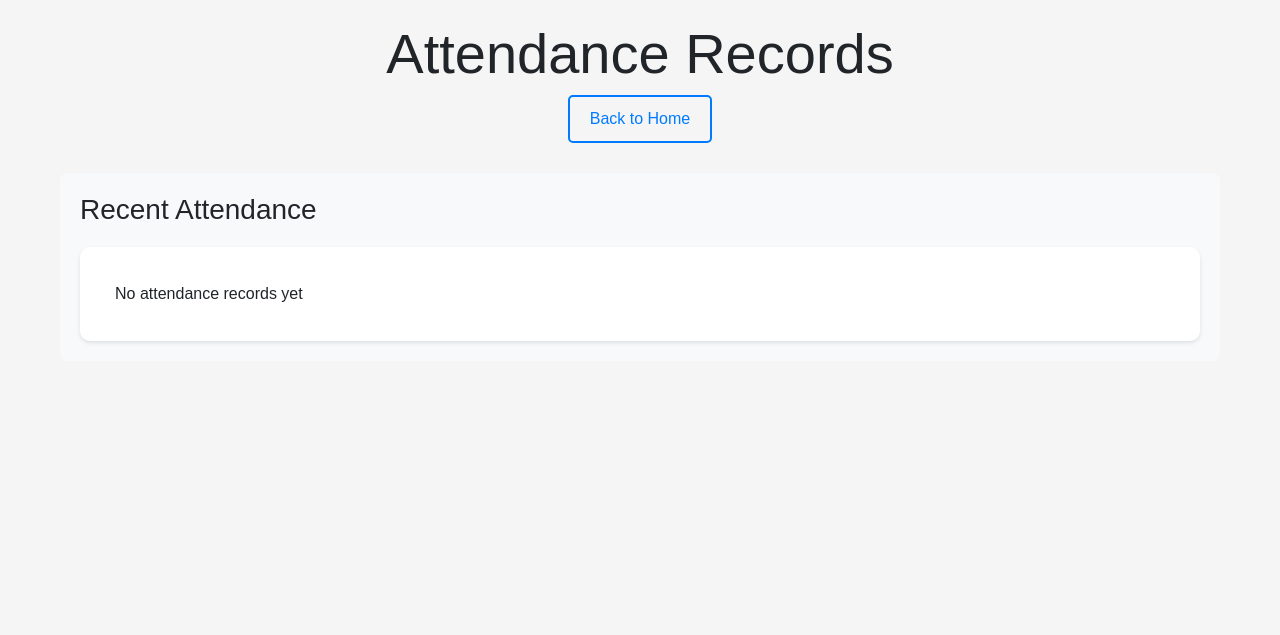
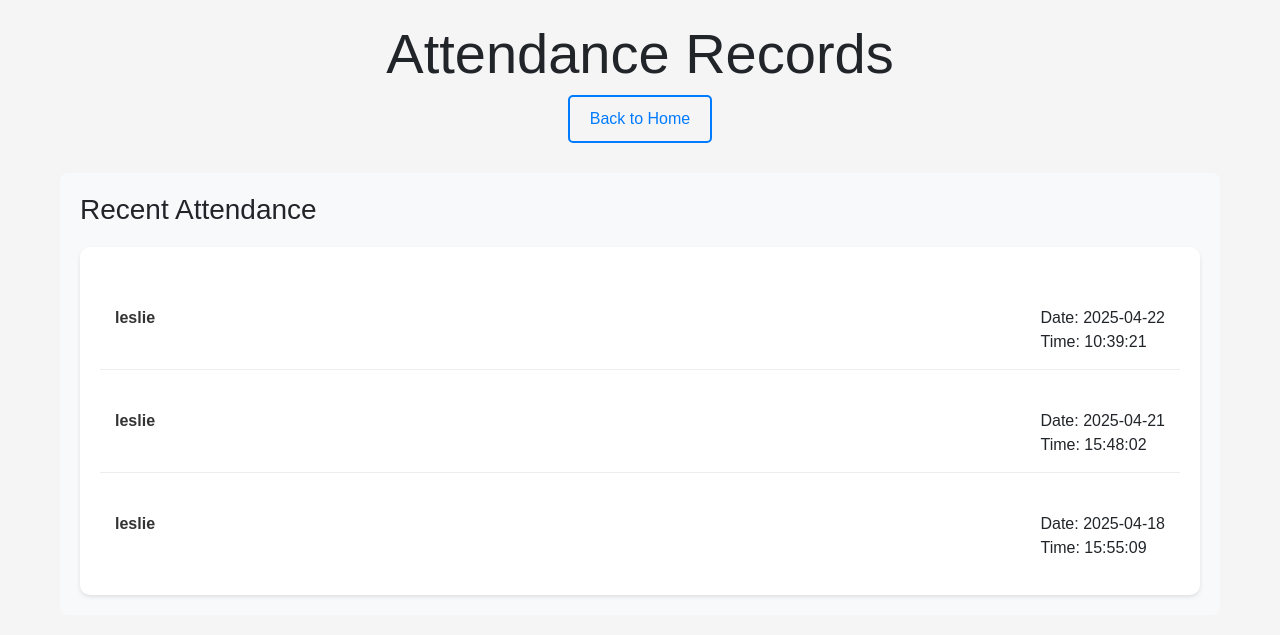
Before and after one commit to lesprgm/Smart-Face-Attendance, a Flask app: page /attendance in a window 1280 px wide. Shown: the top 635 px of the page. Run offline with Flask 3, Linux system fonts and the light colour scheme.

Commit message:
Fixed attendance display issues

```diff
--- /dev/null
+++ b/static/attendance/2025-04-21.json
@@ -0,0 +1,7 @@
+[
+    {
+        "name": "leslie",
+        "date": "2025-04-21",
+        "time": "15:48:02"
+    }
+]
--- /dev/null
+++ b/static/attendance/2025-04-22.json
@@ -0,0 +1,7 @@
+[
+    {
+        "name": "leslie",
+        "date": "2025-04-22",
+        "time": "10:39:21"
+    }
+]
--- a/templates/attendance.html
+++ b/templates/attendance.html
@@ -17,12 +17,14 @@
         <div class="attendance-container">
             <h3>Recent Attendance</h3>
             <div class="attendance-list">
-                {% if records %}
-                    {% for record in records %}
+                {% if attendance %}
+                    {% for record in attendance %}
                         <div class="attendance-item">
-                            <strong>{{ record.name }}</strong> - {{ record.time }}
+                            <strong>{{ record.name }}</strong>
+
                             <br>
-                            <small>Confidence: {{ record.confidence }}</small>
+                            Date: {{ record.date }}<br>
+                            Time: {{ record.time }}
                         </div>
                     {% endfor %}
                 {% else %}
```
Also changed, not shown: static/js/register.js (+2 -5 lines), 1 other file.
